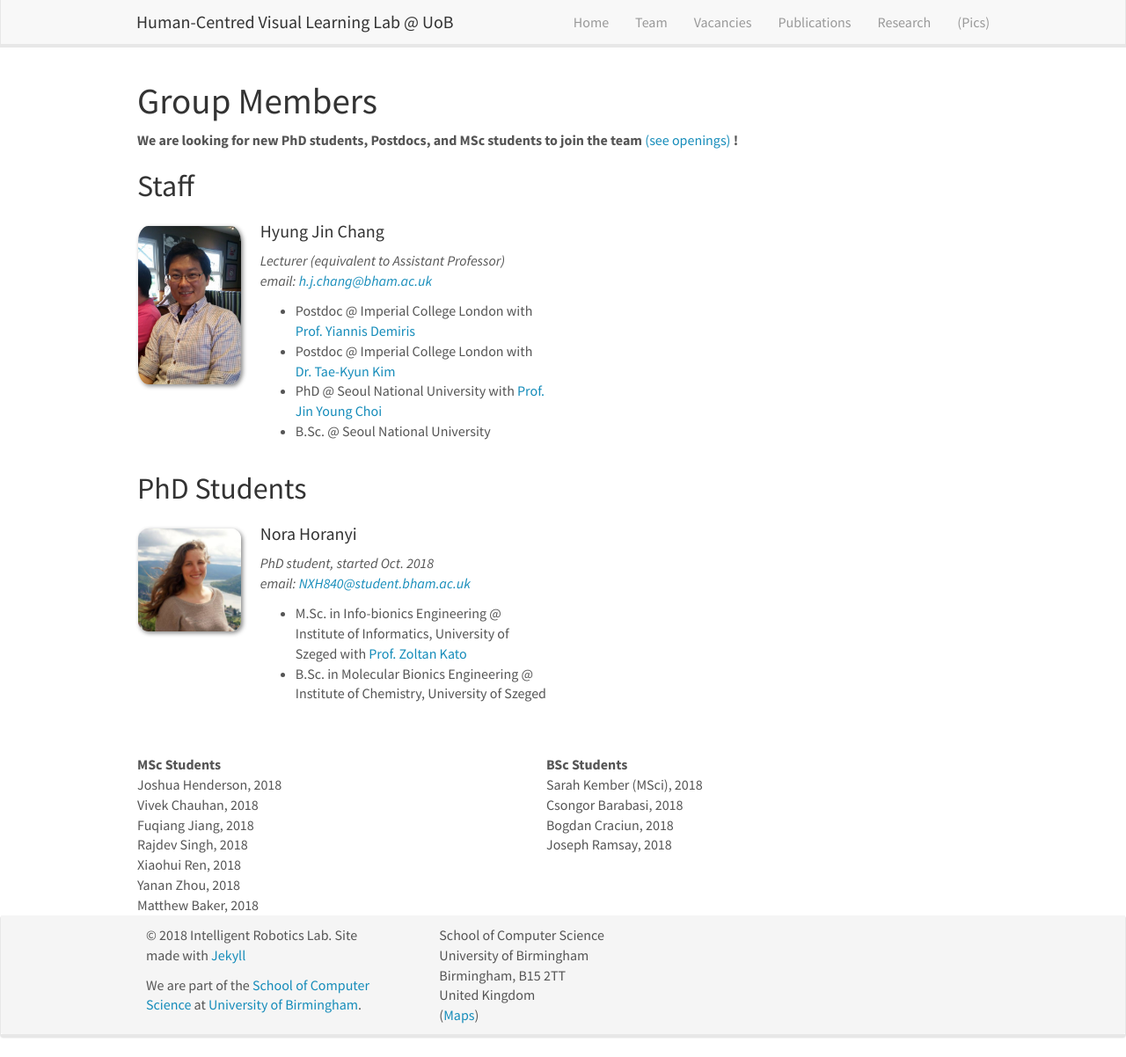
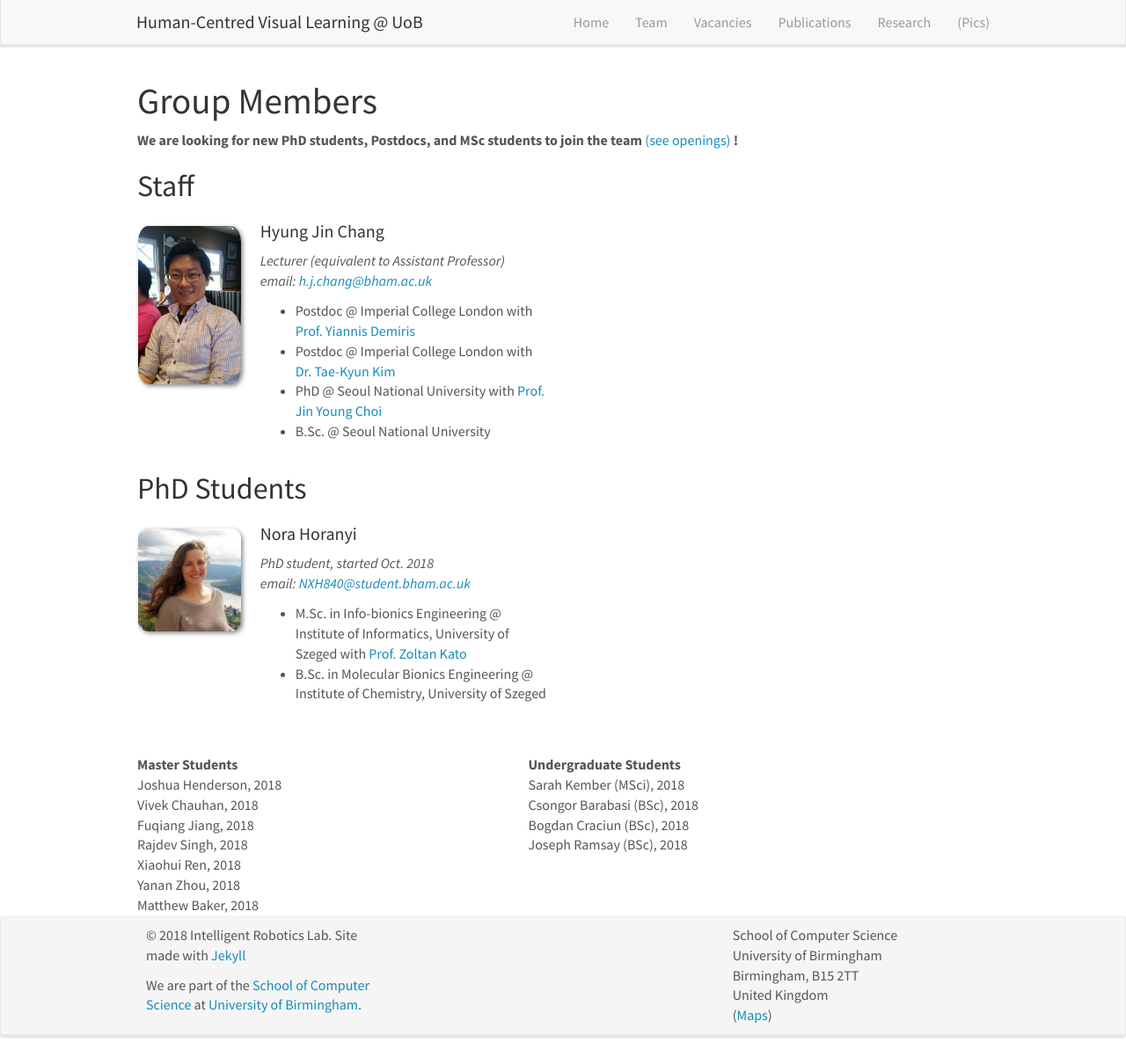
Before and after one commit to cvlab-uob/cvlab-uob, a Jekyll site: the page built from _pages/team.md, in a window 1280 px wide and 1202 px high. Shown: the whole window at 88% size. Built offline with Jekyll 4.4.1, drawn with Linux system fonts in a browser that asks for light colours; nearby versions of some CDN libraries.

```diff
--- a/_data/publist.yml
+++ b/_data/publist.yml
@@ -245,5 +245,5 @@
     url_video: https://www.youtube.com/watch?v=vrDMqv1adHs
     video: Video
     url_bibtex: https://www.youtube.com/watch?v=vrDMqv1adHs
-    bibtex: Bib
-  highlight: 0
+    bibtex: Bibtex
+  highlight: 1
--- a/_includes/footer.html
+++ b/_includes/footer.html
@@ -9,6 +9,9 @@
 
 		   <p>  </p><p>
 
+		</div>
+
+		<div class="col-sm-4">
 		</div>
 
 		<div class="col-sm-4">
--- a/_includes/header.html
+++ b/_includes/header.html
@@ -8,7 +8,7 @@
 		<span class="icon-bar"></span>
 	  </button>
 
-    <a class="navbar-brand" href="{{ site.url }}{{ site.baseurl }}/">Human-Centred Visual Learning Lab @ UoB</a>
+    <a class="navbar-brand" href="{{ site.url }}{{ site.baseurl }}/">Human-Centred Visual Learning @ UoB</a>
 	</div>
 	<div class="collapse navbar-collapse" id="navbar-collapse-1">
 	  <ul class="nav navbar-nav navbar-right">
--- a/_pages/team.md
+++ b/_pages/team.md
@@ -139,8 +139,8 @@ permalink: /team/
 
 <table align="center" style="width:100%">
  <tr>
-    <th>MSc Students</th>
-    <th>BSc Students</th>
+    <th>Master Students</th>
+    <th>Undergraduate Students</th>
   </tr>
   <tr>
     <td>Joshua Henderson, 2018</td>
@@ -148,15 +148,15 @@ permalink: /team/
   </tr>
   <tr>
     <td>Vivek Chauhan, 2018 </td>
-    <td>Csongor Barabasi, 2018</td>
+    <td>Csongor Barabasi (BSc), 2018</td>
   </tr>
   <tr>
     <td>Fuqiang Jiang, 2018</td>
-    <td>Bogdan Craciun, 2018</td>
+    <td>Bogdan Craciun (BSc), 2018</td>
   </tr>
   <tr>
     <td>Rajdev Singh, 2018</td>
-    <td>Joseph Ramsay, 2018</td>
+    <td>Joseph Ramsay (BSc), 2018</td>
   </tr>
   <tr>
     <td>Xiaohui Ren, 2018</td>
@@ -171,7 +171,7 @@ permalink: /team/
     <td></td>
   </tr>
   <tr>
-    <td></td>
+    <td> </td>
     <td></td>
   </tr>
   <tr>
```
Also changed, not shown: _pages/publications.md (+4 -4 lines).
